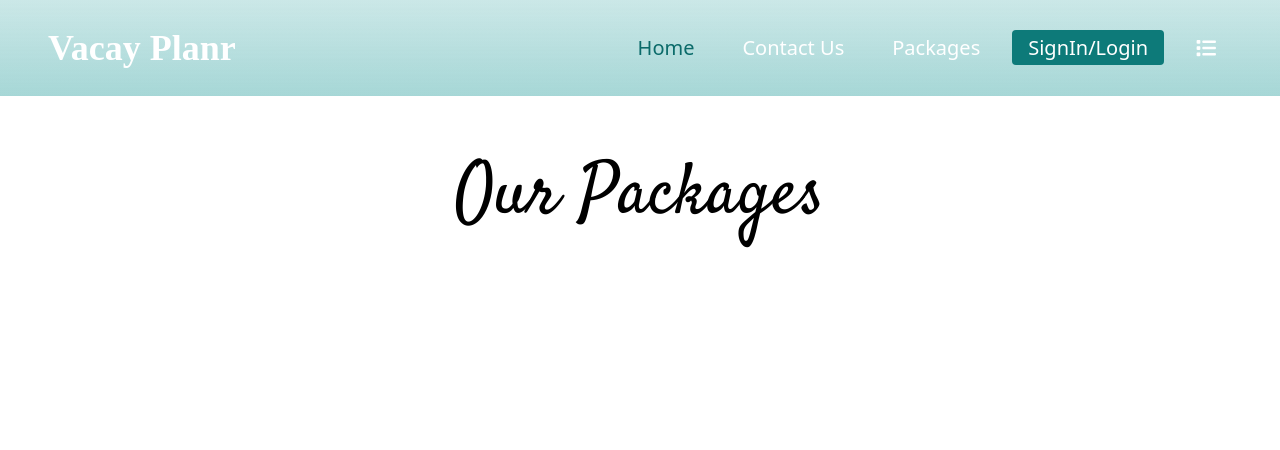
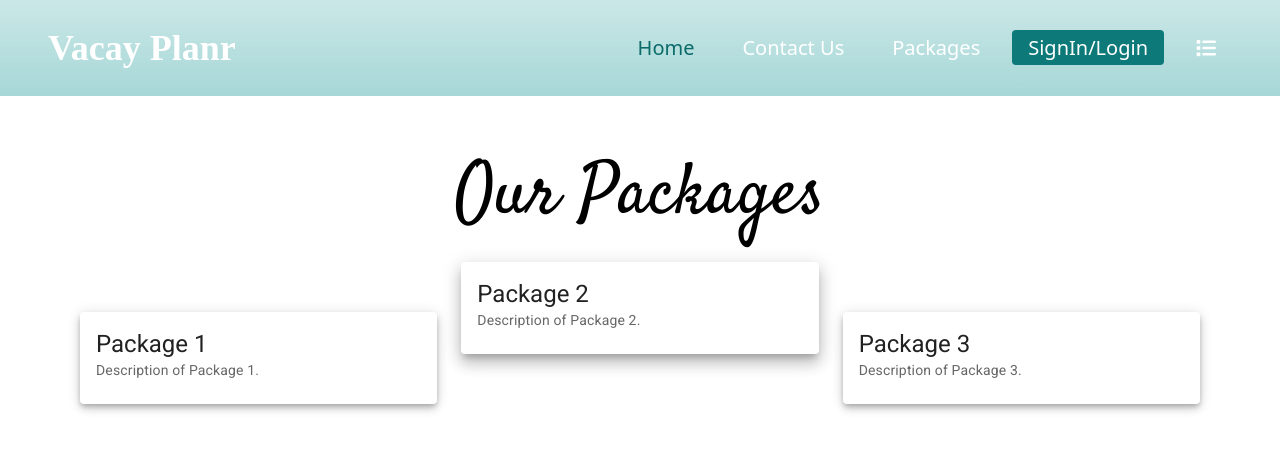
Before and after one commit to SionaDcosta/VacationPlanner, a React (Vite) app in the folder client/: page /contact in a window 1280 px wide. Shown: the top 450 px of the page. Built offline with nearby package versions, Linux system fonts and the light colour scheme; a web font is replaced by a local one.

Commit message:
half contact

```diff
--- a/client/package.json
+++ b/client/package.json
@@ -10,9 +10,12 @@
     "preview": "vite preview"
   },
   "dependencies": {
+    "@emotion/react": "^11.11.4",
+    "@emotion/styled": "^11.11.5",
     "@fortawesome/fontawesome-svg-core": "^6.5.2",
     "@fortawesome/free-solid-svg-icons": "^6.5.2",
     "@fortawesome/react-fontawesome": "^0.2.2",
+    "@mui/material": "^5.15.20",
     "react": "^18.2.0",
     "react-dom": "^18.2.0",
     "react-router-dom": "^6.23.1",
--- a/client/src/screens/contactUs/Contact.jsx
+++ b/client/src/screens/contactUs/Contact.jsx
@@ -1,11 +1,59 @@
-import React from 'react'
-
+import React from 'react';
+import {Card, CardContent, Typography, Grid} from '@mui/material'
 const Contact = () => {
   return (
-    <div className='pt-40'>
-        <h1 className='font-satisfy-regular text-7xl flex items-center justify-center'> Our Packages </h1>
+    <div className='pt-40 '>
+        <div>
+            <h1 className='font-satisfy-regular text-7xl flex items-center justify-center'> Our Packages </h1>
+        </div>
+
+      <div className='pt-20 p-20'>
+      <Grid container spacing={3} justifyContent="center" className="mt-8">
+        {/* First Card */}
+        <Grid item xs={10} sm={6} md={4} zIndex={2} position="relative">
+          <Card elevation={5}>
+            <CardContent>
+              <Typography variant="h5" component="h2">
+                Package 1
+              </Typography>
+              <Typography variant="body2" color="textSecondary">
+                Description of Package 1.
+              </Typography>
+            </CardContent>
+          </Card>
+        </Grid>
+
+        {/* Second Card (Elevated) */}
+        <Grid item xs={10} sm={6} md={4} zIndex={3} position="relative" marginTop="-50px">
+          <Card elevation={10}>
+            <CardContent>
+              <Typography variant="h5" component="h2">
+                Package 2
+              </Typography>
+              <Typography variant="body2" color="textSecondary">
+                Description of Package 2.
+              </Typography>
+            </CardContent>
+          </Card>
+        </Grid>
+
+        {/* Third Card */}
+        <Grid item xs={10} sm={6} md={4} zIndex={2} position="relative">
+          <Card elevation={5}>
+            <CardContent>
+              <Typography variant="h5" component="h2">
+                Package 3
+              </Typography>
+              <Typography variant="body2" color="textSecondary">
+                Description of Package 3.
+              </Typography>
+            </CardContent>
+          </Card>
+        </Grid>
+      </Grid>
     </div>
-  )
-}
+    </div>
+  );
+};
 
-export default Contact
+export default Contact;
```
Also changed, not shown: 1 other file (tests, documents, lock files or other folders).
